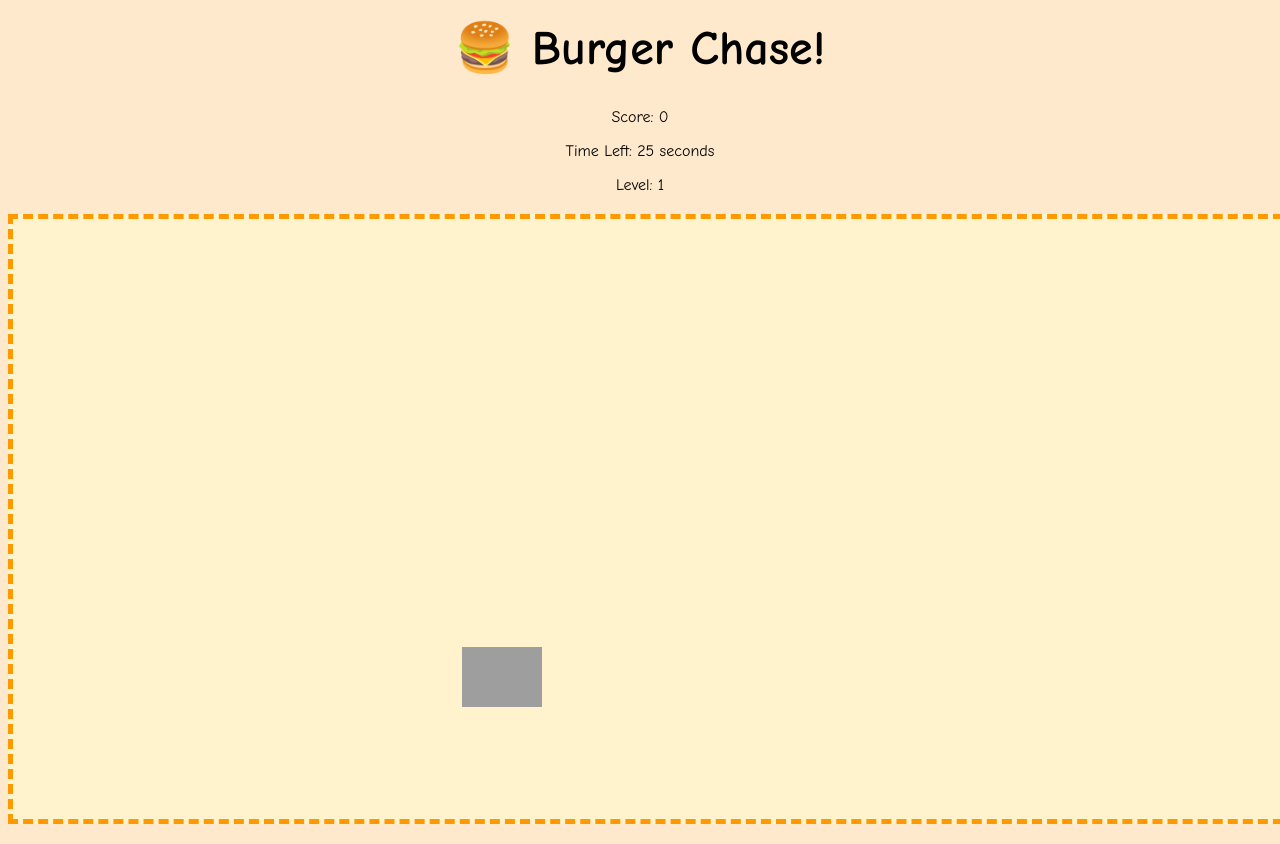
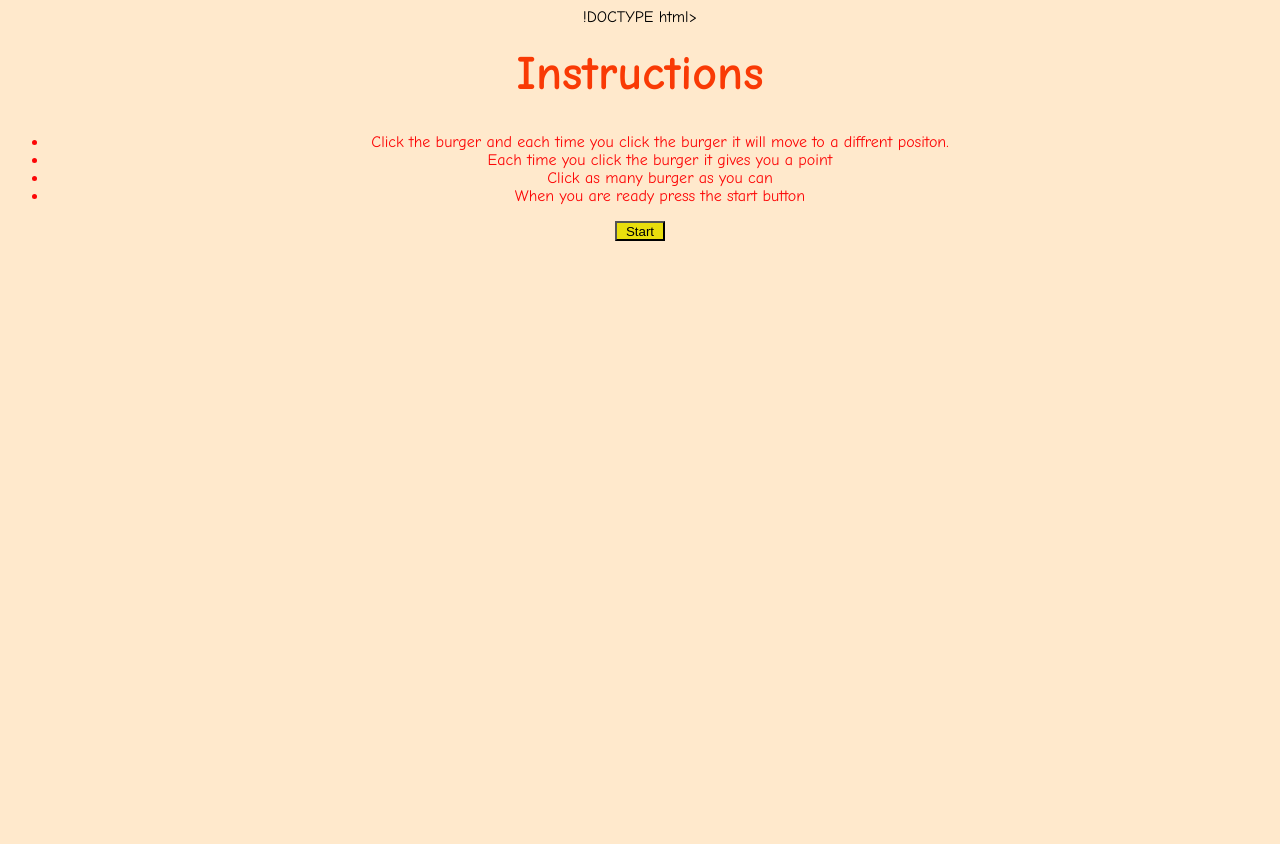
Before and after one commit to Iamthemostbestcoder/MY-WEBSITE, a plain HTML site: page index.html in a window 1280 px wide. After the commit the page ends 800 px from the top, so only its background shows below. Drawn offline with Linux system fonts and the light colour scheme; grey boxes are pictures that could not be loaded.

Commit message:
Update index.html

```diff
--- a/index.html
+++ b/index.html
@@ -1,4 +1,4 @@
-<!DOCTYPE html>
+!DOCTYPE html>
 <html lang="en">
 <head>
   <meta charset="UTF-8" />
@@ -7,18 +7,16 @@
   <link rel="stylesheet" href="style.css" />
 </head>
 <body>
-  <h1>🍔 Burger Chase!</h1>
-  <p>Score: <span id="score">0</span></p>
-  <p>Time Left: <span id="time">30</span> seconds</p>
-  <p>Level: <span id="level">1</span></p>
-  <button id="restart" style="display:none;">Restart</button>
-  <div id="game-area">
-    <img src="https://cdn-icons-png.flaticon.com/512/3075/3075977.png" id="burger" alt="burger">
-  </div>
-
-
-  <audio id="bg-music" src="https://www.fesliyanstudios.com/play-mp3/3874" preload="auto" loop></audio>
-
+  <h1 style="color: rgb(249, 58, 5);">Instructions</h1>
+  <ul>
+    <li style="color: rgb(252, 6, 6);">Click the burger and each time you click the burger it will move to a diffrent positon.</li>
+    <li style="color: rgb(252, 6, 6);">Each time you click the burger it gives you a point</li>
+    <li style="color: rgb(252, 6, 6);">Click as many burger as you can</li>
+    <li style="color: rgb(252, 6, 6);">When you are ready press the start button</li>
+  </ul>
+  <a href="burger.html">
+  <button style="background-color: rgb(233, 222, 13);width:50px;height:20px;">Start</button>
+  </a>
   <script src="script.js"></script>
 </body>
 </html>
```
